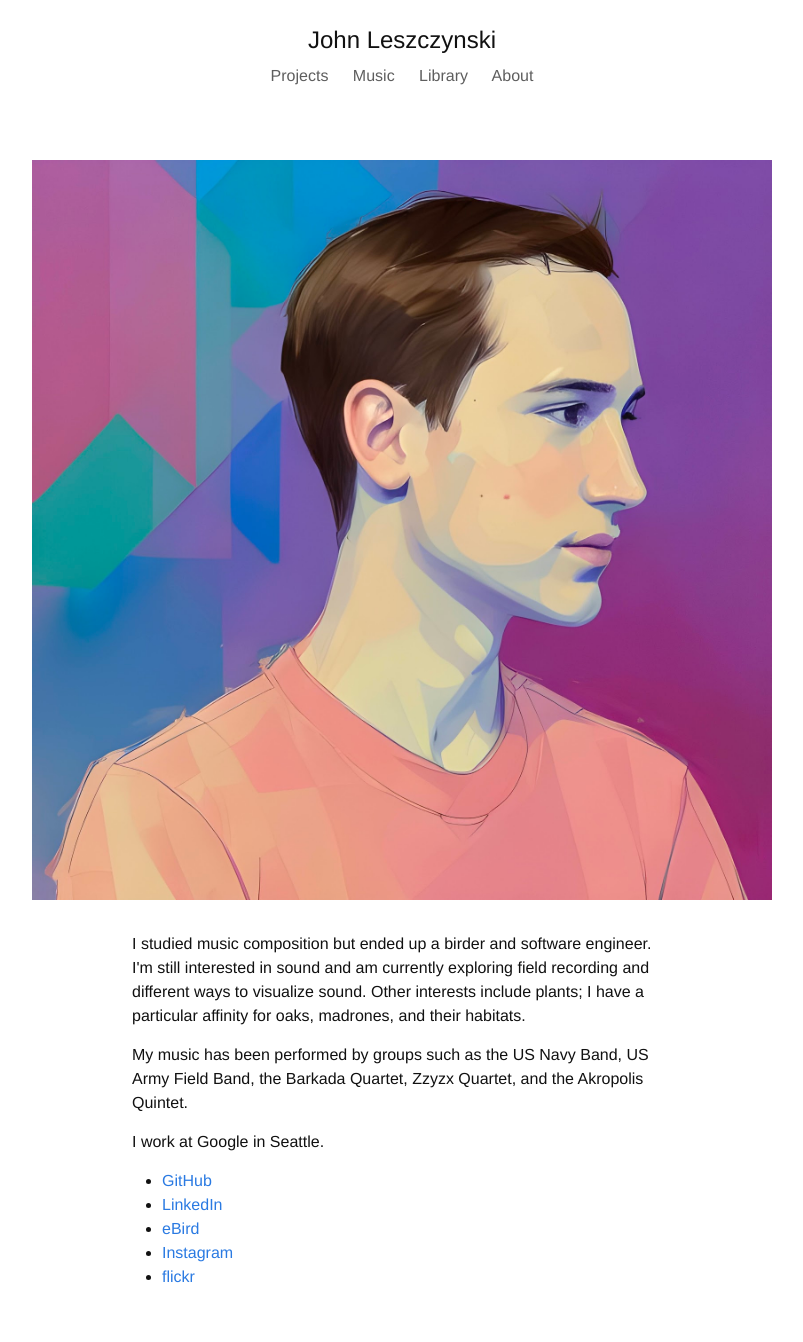
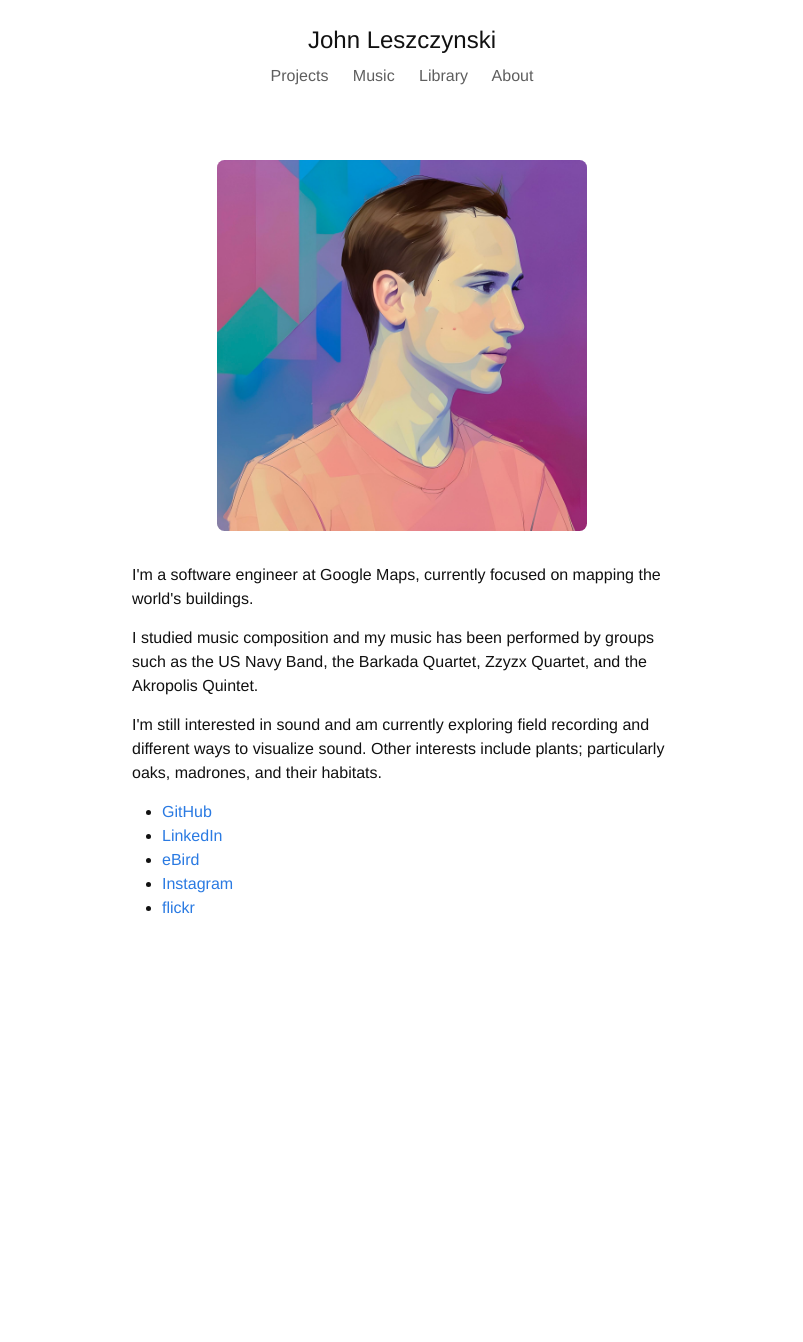
Before and after one commit to ave-llan/ave-llan.github.io, a Jekyll site: the page built from about/index.html, in a window 1280 px wide. Shown: the whole page, without its empty margins (238-1041 px from the left). Built offline with Jekyll 4.4.1, drawn with Linux system fonts in a browser that asks for light colours; after the commit the page ends 973 px from its top, so only the background shows below that.

Commit message:
Update about page

```diff
--- a/_sass/_about.scss
+++ b/_sass/_about.scss
@@ -1,7 +1,9 @@
-$profile-image-width: $narrow-content-width * 0.6;
+$profile-image-width: $narrow-content-width * 0.618;
 
 #profile-image {
   display: inline;
   margin-top: 2rem;
   margin-bottom: 2rem;
+  max-width: $profile-image-width;
+  border-radius: 2%;
 }
--- a/about/index.html
+++ b/about/index.html
@@ -11,13 +11,13 @@ order: 5
 
 <div class="wrapper narrow">
   <p>
-    I studied music composition but ended up a birder and software engineer. I'm still interested in sound and am currently exploring field recording and different ways to visualize sound. Other interests include plants; I have a particular affinity for oaks, madrones, and their habitats.
+    I'm a software engineer at Google Maps, currently focused on mapping the world's buildings.
   </p>
   <p>
-    My music has been performed by groups such as the US Navy Band, US Army Field Band, the Barkada Quartet, Zzyzx Quartet, and the Akropolis Quintet.
+    I studied music composition and my music has been performed by groups such as the US Navy Band, the Barkada Quartet, Zzyzx Quartet, and the Akropolis Quintet.
   </p>
-  <p>
-    I work at Google in Seattle.
+   <p>
+   I'm still interested in sound and am currently exploring field recording and different ways to visualize sound. Other interests include plants; particularly  oaks, madrones, and their habitats.
   </p>
   <p>
     <ul>
@@ -26,5 +26,4 @@ order: 5
       {% endfor %}
     </ul>
   </p>
-
 </div>
```
